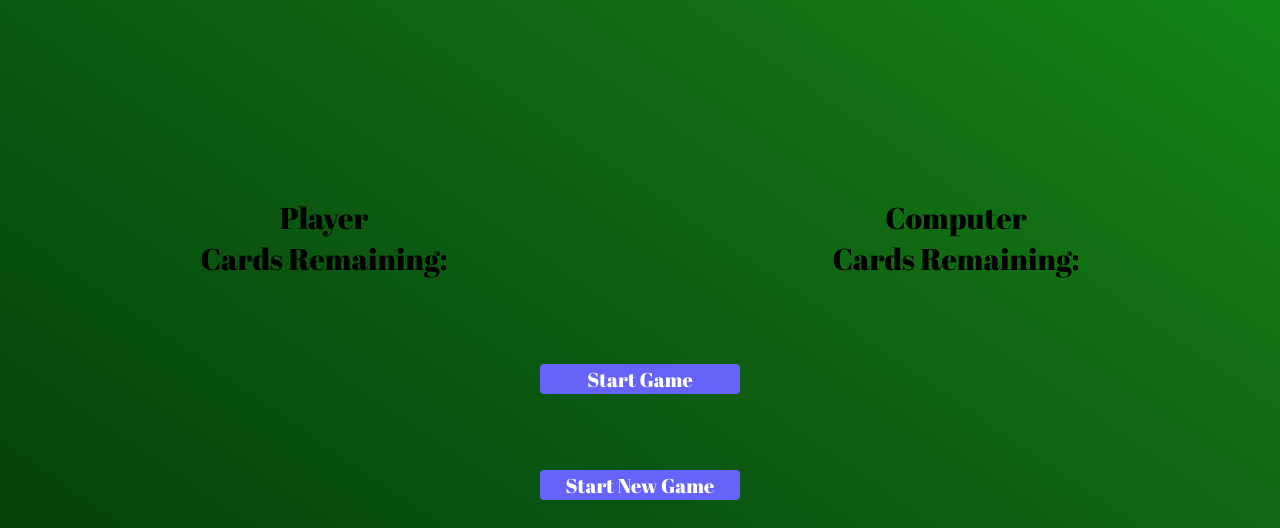
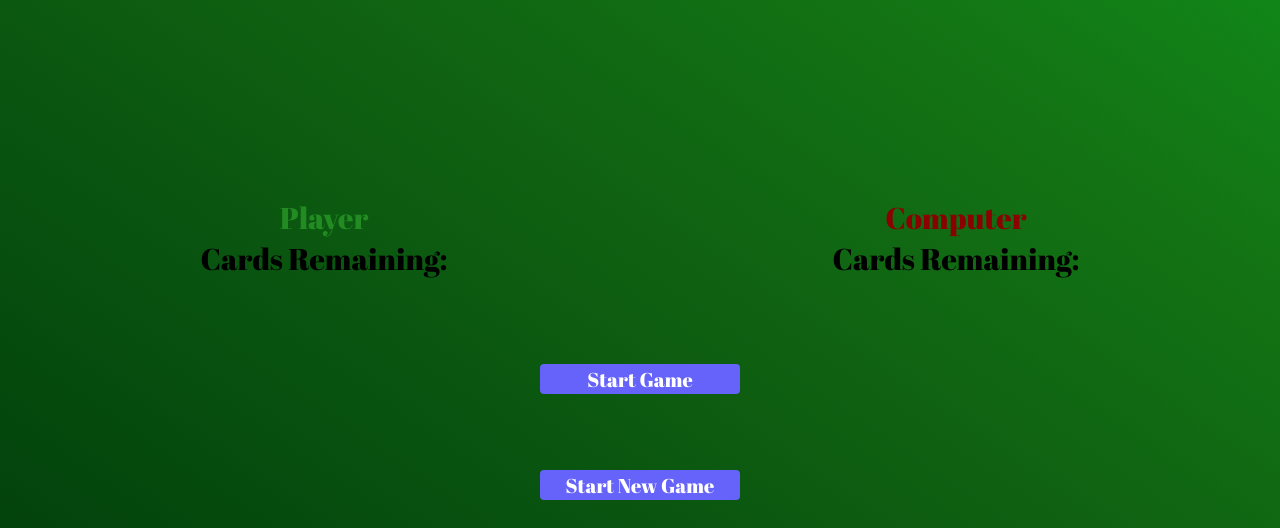
Before and after one commit to justinraj89/War, a plain HTML site: page index.html in a window 1280 px wide. Shown: the part 349-877 px from the top of the page. Drawn offline with Linux system fonts and the light colour scheme.

Commit message:
colors for player/computer updated. Update README

```diff
--- a/index.html
+++ b/index.html
@@ -29,8 +29,8 @@
             </div>
             <div class="winnerNotification"></div>
             <div class="cardsRemaining">
-                <div>Player<br>Cards Remaining:</div>
-                <div>Computer<br>Cards Remaining:</div>
+                <div><span class='player'>Player</span><br>Cards Remaining:</div>
+                <div><span class='computer'>Computer</span><br>Cards Remaining:</div>
             </div>
             <div class="counts">
                 <div class="player-cards"></div>
--- a/style.css
+++ b/style.css
@@ -55,15 +55,15 @@ h1 {
     color: gold;
     grid-row: 3;
     font-family: Abril fatface;
-    animation: fadeIn 2s;
 }
 
-@keyframes fadeIn {
-    0% { opacity: 0; }
-    100% { opacity: 1; }
-  }
+.player {
+    color: forestgreen;
+}
 
-
+.computer {
+    color: darkred;
+}
 
 .cardsRemaining {
     grid-row: 4;
```
Also changed, not shown: 1 other file.
